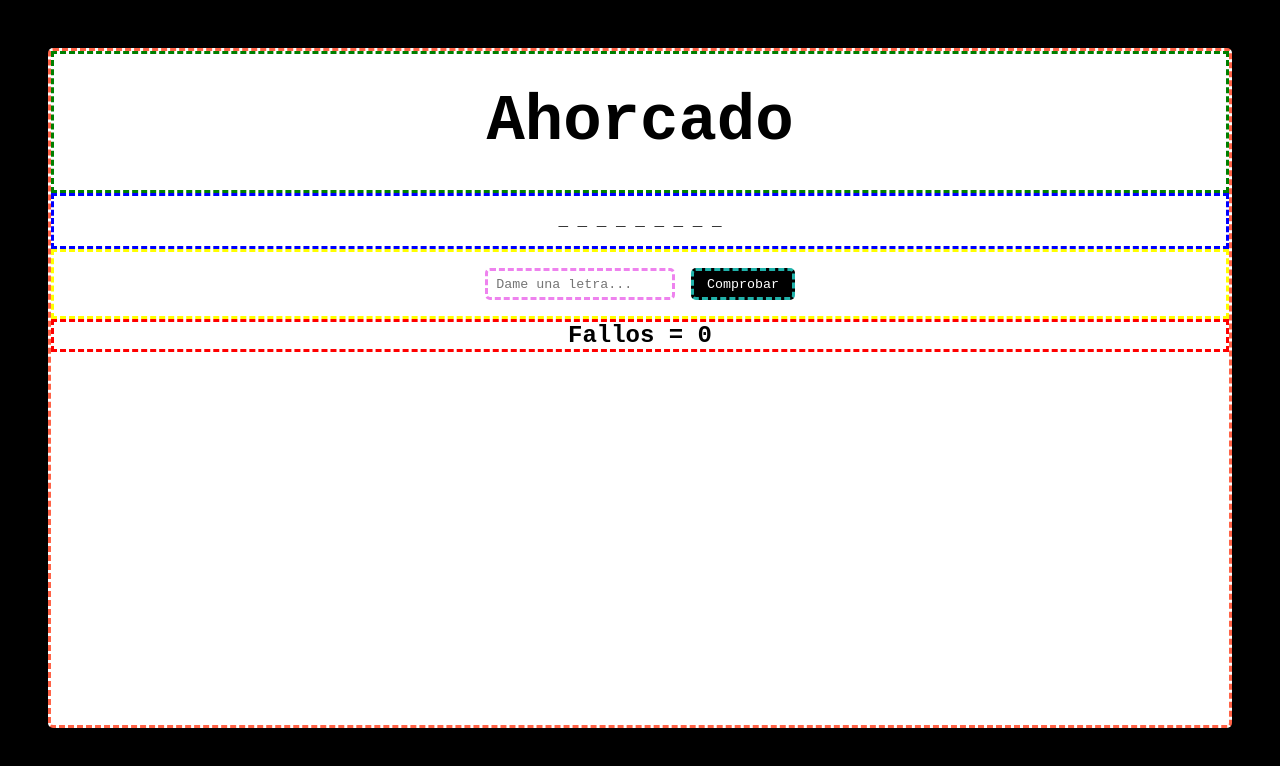
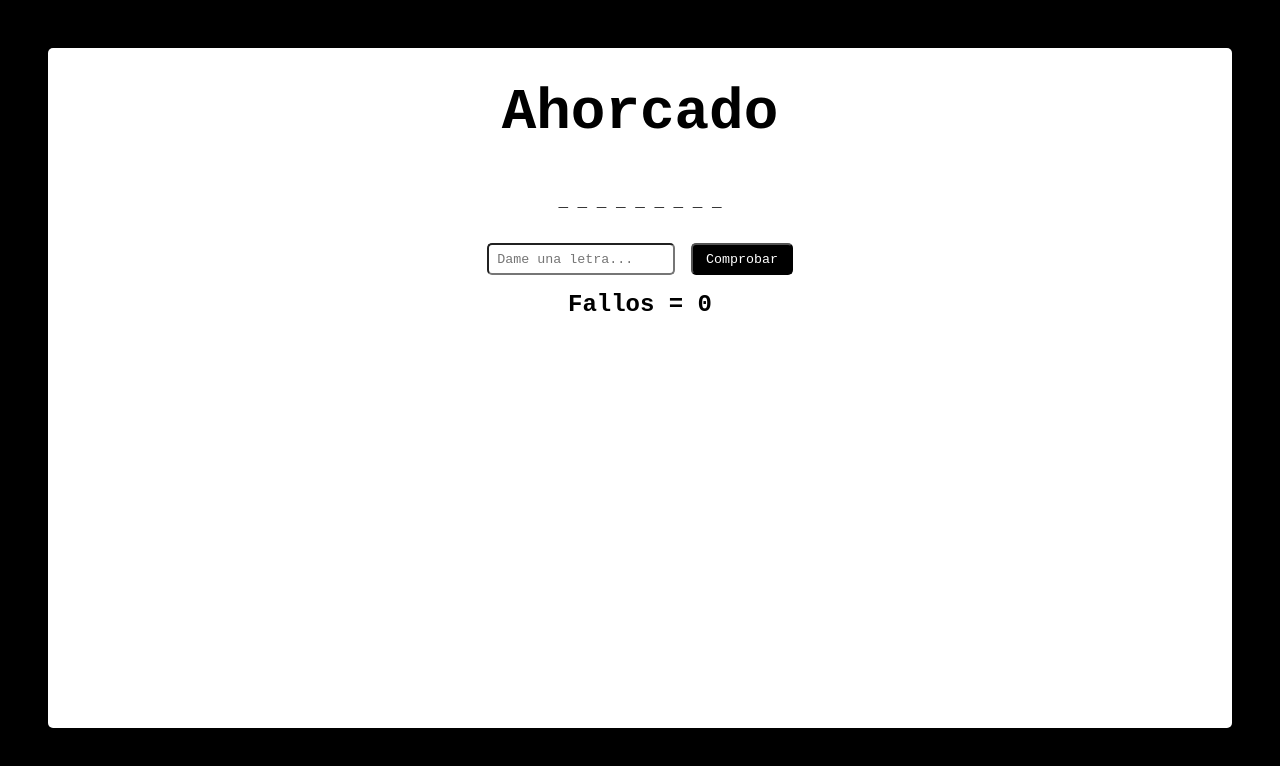
Before and after one commit to Natilenva/ahorcado-grupoD, a plain HTML site: page index.html in a window 1280 px wide. Drawn offline with Linux system fonts and the light colour scheme.

Commit message:
day20240113 primero

```diff
--- a/css/styles.css
+++ b/css/styles.css
@@ -10,7 +10,7 @@ body {
   min-width: 425px;
 }
 .juego {
-  border: 3px dashed tomato;
+  /* border: 3px dashed tomato; */
 
   background-color: white;
   border-radius: 5px;
@@ -20,15 +20,15 @@ body {
   width: auto;
 }
 .titulo {
-  border: 3px dashed green;
+  /* border: 3px dashed green; */
   grid-area: titulo;
   display: flex;
   justify-content: center;
   padding: 2rem;
-  font-size: 2rem;
+  font-size: 1.8rem;
 }
 #palabra {
-  border: 3px dashed blue;
+  /* border: 3px dashed blue; */
   /* grid-area: palabra; */
   display: flex;
   justify-content: center;
@@ -36,14 +36,14 @@ body {
 }
 
 .comprobacion {
-  border: 3px dashed yellow;
+  /* border: 3px dashed yellow; */
   /* grid-area: comprobacion; */
   display: flex;
   justify-content: center;
   padding: 1rem;
 }
 #inputLetra {
-  border: 3px dashed violet;
+  /* border: 3px dashed violet; */
   height: 2rem;
   padding: 0.5rem;
   font-family: 'Courier New', Courier, monospace;
@@ -57,7 +57,7 @@ body {
   color: gold;
 }
 #idButton {
-  border: 3px dashed lightseagreen;
+  /* border: 3px dashed lightseagreen; */
   padding: 0.2rem 0.8rem;
   font-family: 'Courier New', Courier, monospace;
   background-color: black;
@@ -74,7 +74,7 @@ body {
 }
 
 .errores {
-  border: 3px dashed red;
+  /* border: 3px dashed red; */
   font-size: 1rem;
   /* grid-area: resultado; */
   display: flex;
@@ -93,7 +93,7 @@ body {
 
 img {
   width: 250px;
-  border: 3px dashed pink;
+  /* border: 3px dashed pink; */
   padding: 1rem;
   visibility: hidden;
   display: flex;
@@ -125,6 +125,7 @@ img {
   font-weight: 800;
   transform: translate(-50%, -50%);
   -ms-transform: translate(-50%, -50%);
+  white-space: nowrap;
 }
 
 #cuenta-atras {
@@ -137,8 +138,3 @@ img {
   transform: translate(-50%, -50%);
   -ms-transform: translate(-50%, -50%);
 }
-/* @media (min-width: 425px) {
-  .body {
-    min-width: 425px;
-  }
-} */
--- a/index.html
+++ b/index.html
@@ -23,6 +23,7 @@
             placeholder="Dame una letra..."
             name="valueOfAtrNameOfinput"
             maxlength="1"
+            autocomplete="off"
           />
           <button type="submit" id="idButton">Comprobar</button>
         </section>
```
